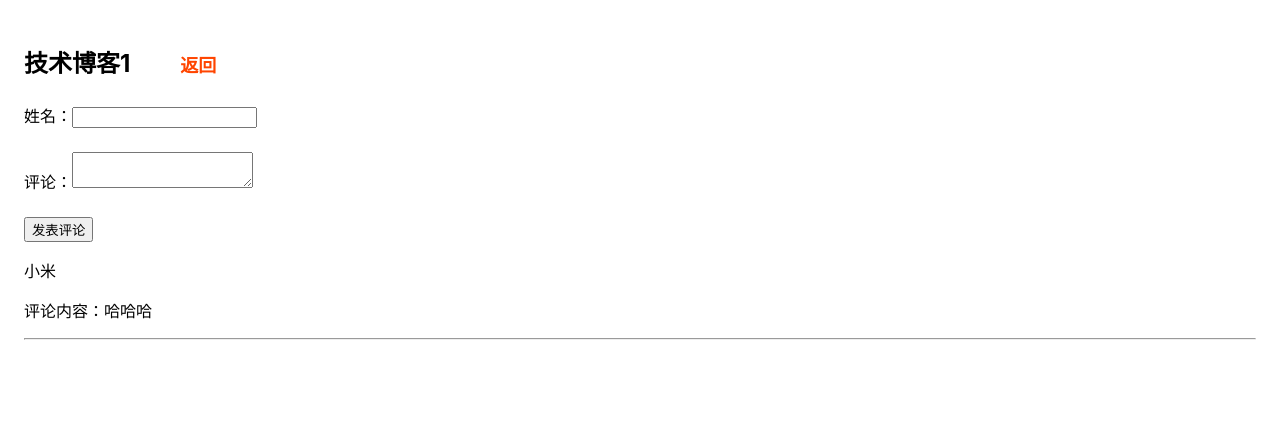
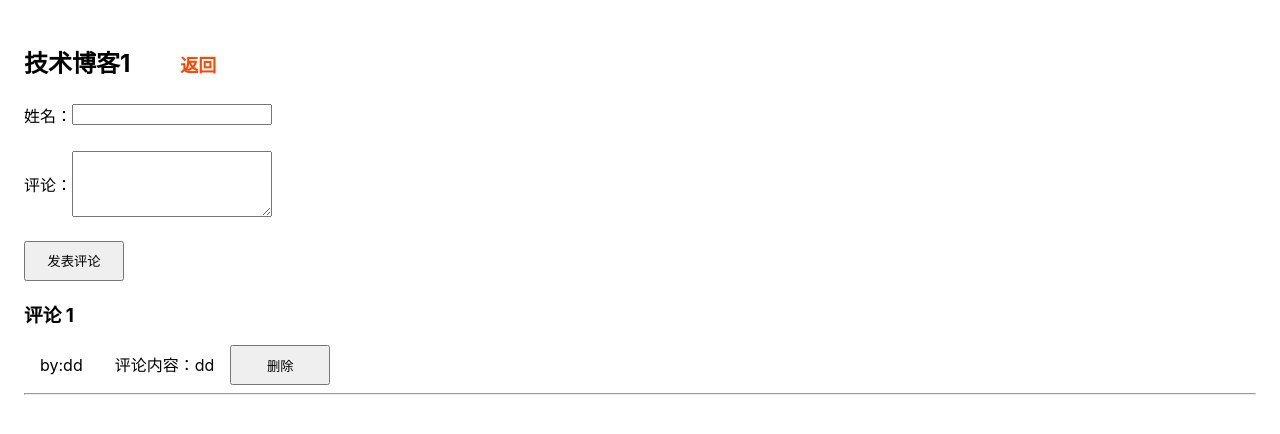
Before and after one commit to lichanglichang/nextjs-demo, a Next.js app: page /blog/1 in a window 1280 px wide. Shown: the top 434 px of the page. Built offline with nearby package versions, Linux system fonts and the light colour scheme.

Commit message:
feat: 添加删除

```diff
--- a/data/comments.json
+++ b/data/comments.json
@@ -1 +1 @@
-[{"id":"2022-07-01T06:33:25.556Z","username":"小米","text":"哈哈哈","blogId":"1"}]
+[{"id":"2022-07-03T17:14:24.026Z","username":"dd","text":"dd","blogId":"1"},{"id":"2022-07-03T17:15:05.695Z","username":"ddd","text":"ddd33","blogId":"4"}]
--- a/pages/api/comments/[eventId].ts
+++ b/pages/api/comments/[eventId].ts
@@ -5,17 +5,27 @@ function handler( req: NextApiRequest,
   res: NextApiResponse) {
   // 获取动态API路由参数
   const eventId = req.query.eventId;
+  const filePath = path.join(process.cwd(), "data", "comments.json");
   //   判断请求方式
   if (req.method === "GET") {
-    const filePath = path.join(process.cwd(), "data", "comments.json");
     // 过滤数据
     const CommentsData = JSON.parse(fs.readFileSync(filePath) as unknown as string).filter(
       (item:any) => {
         return item.blogId === eventId;
       }
     );
+    res.status(200).json({ CommentsData: CommentsData });
+  }else if(req.method === "DELETE"){
+    const CommentsData = JSON.parse(fs.readFileSync(filePath) as unknown as string).filter(
+      (item:any) => {
+        return item.id !== eventId;
+      }
+    );
 
-    res.status(200).json({ CommentsData: CommentsData });
+    // 重写文件数据
+    fs.writeFileSync(filePath, JSON.stringify(CommentsData));
+
+    res.status(200).json({ message: "删除成功" });
   }
 }
 export default handler;
--- a/pages/blog/[id].tsx
+++ b/pages/blog/[id].tsx
@@ -4,10 +4,10 @@ import { useCallback, useEffect, useState } from "react";
 import styles from "../../styles/blog.module.css";
 
 interface commentType {
-  id:string
-  username:string
-  text:string
-  blogId:string
+  id: string;
+  username: string;
+  text: string;
+  blogId: string;
 }
 
 const BlogDetail = () => {
@@ -39,12 +39,23 @@ const BlogDetail = () => {
     })
       .then((res) => res.json())
       .then((res) => {
-        if(res.code){
+        if (res.code) {
           queryComment();
-        }else{
-          alert(res.message)
+        } else {
+          alert(res.message);
         }
+      });
+  };
 
+  // 删除评论
+  const handleDelete = (id: string) => {
+    fetch(`/api/comments/${id}`, {
+      method: "DELETE",
+    })
+      .then((res) => res.json())
+      .then((res) => {
+        queryComment();
+        alert(res.message);
       });
   };
 
@@ -75,6 +86,7 @@ const BlogDetail = () => {
           onChange={(e) => {
             setName(e.target.value);
           }}
+          className={styles.input}
         />
       </div>
 
@@ -82,9 +94,11 @@ const BlogDetail = () => {
         评论：
         <textarea
           value={text}
+          rows={4}
           onChange={(e) => {
             setText(e.target.value);
           }}
+          className={styles.textarea}
         />
       </div>
 
@@ -92,6 +106,7 @@ const BlogDetail = () => {
         onClick={() => {
           handleSubmit();
         }}
+        className={styles.button}
       >
         发表评论
       </button>
@@ -99,8 +114,17 @@ const BlogDetail = () => {
       {comments.map((item: commentType, index: number) => {
         return (
           <div key={index}>
-            <p>{item.username}</p>
-            <p>评论内容：{item.text}</p>
+            <h3>评论 {index + 1}</h3>
+            <span className={styles.span}>by:{item.username}</span>
+            <span className={styles.span}>评论内容：{item.text}</span>
+            <button
+              className={styles.button}
+              onClick={() => {
+                handleDelete(item.id);
+              }}
+            >
+              删除
+            </button>
             <hr></hr>
           </div>
         );
--- a/pages/blog/index.tsx
+++ b/pages/blog/index.tsx
@@ -8,7 +8,6 @@ const Blog = () => {
   const router = useRouter();
 
   const { data: cookiesData, error } = useSWR("/api/cookies", fetcher);
-  console.log(cookiesData);
 
   return (
     <div style={{ padding: "20px" }}>
@@ -29,6 +28,7 @@ const Blog = () => {
           博客{item}
         </p>
       ))}
+      <p>cookies值：{cookiesData}</p>
     </div>
   );
 };
--- a/styles/blog.module.css
+++ b/styles/blog.module.css
@@ -22,4 +22,19 @@
 }
 .textInput{
     margin: 24px 0;
+    display: flex;
+    align-items: center;
 }
+.input{
+    width:200px;
+}
+.textarea{
+    width:200px;
+}
+.button{
+    width: 100px;
+    height: 40px;
+}
+.span{
+    margin: 0 16px;
+}
```
